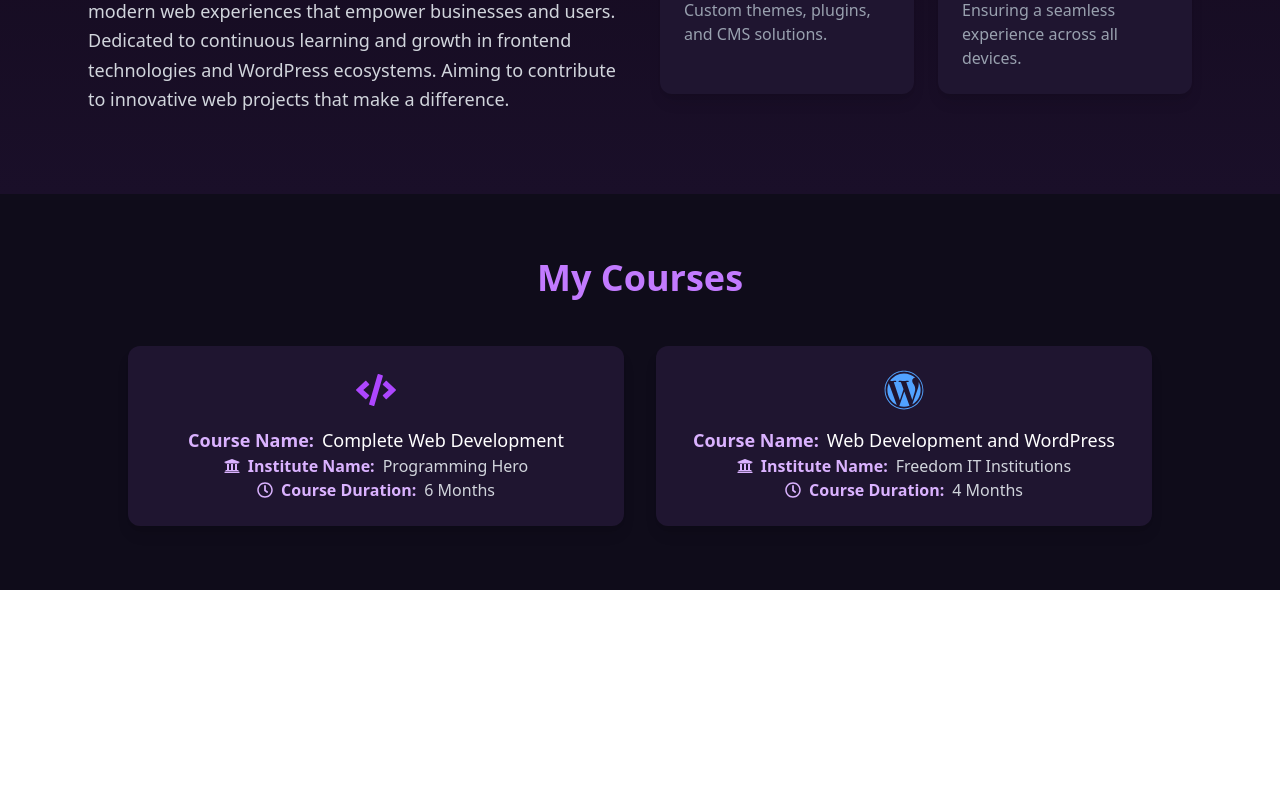
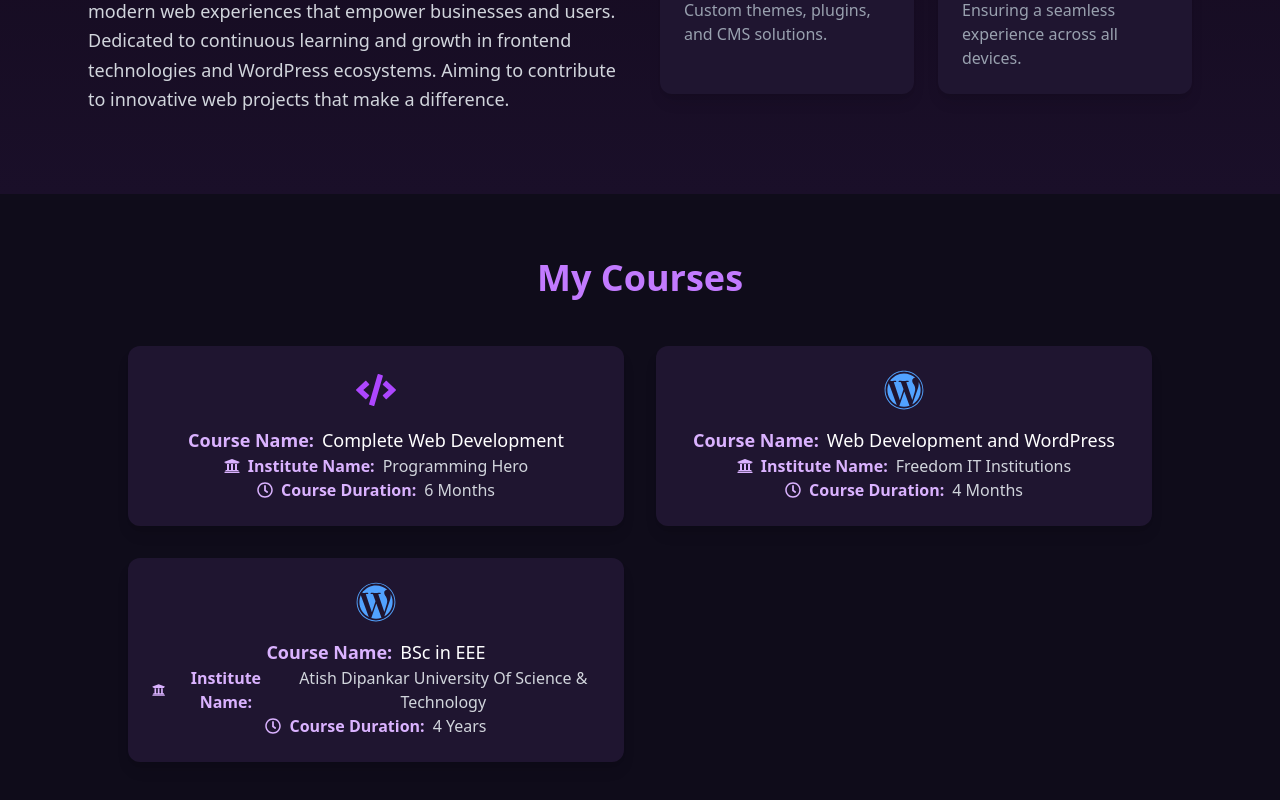
Before and after one commit to ZakariyaHussain/my-portfolio, a React (Vite) app: page / in a window 1280 px wide. Shown: the part 1188-1988 px from the top of the page. Before the commit the page ends 1778 px from the top, so only its background shows below. Built offline with nearby package versions, Linux system fonts and the light colour scheme.

Commit message:
education section add

```diff
--- a/src/Pages/Course/Course.jsx
+++ b/src/Pages/Course/Course.jsx
@@ -1,50 +1,3 @@
-// import React from "react";
-// import { FaCode, FaReact } from "react-icons/fa";
-
-// const courses = [
-//   {
-//     icon: <FaCode size={40} className="text-purple-500" />,
-//     courseName: "Complete Web Development",
-//     instituteName: "Programming Hero",
-//     duration: "6 Months",
-//   },
-//   {
-//     icon: <FaReact size={40} className="text-cyan-400" />,
-//     courseName: "Master Class Web Development and WordPress",
-//     instituteName: "Freedom IT Institutions",
-//     duration: "4 Months",
-//   },
-// ];
-
-// const Course = () => {
-//   return (
-//     <div className="py-16 bg-[#0f0c1a]">
-//       <h2 className="text-4xl font-bold text-purple-400 text-center mb-12">
-//         My Courses
-//       </h2>
-
-//       <div className="max-w-5xl mx-auto grid grid-cols-1 md:grid-cols-2 gap-8">
-//         {courses.map((course, index) => (
-//           <div
-//             key={index}
-//             className="bg-[#1f1530] rounded-xl shadow-lg p-6 flex flex-col items-center text-center hover:shadow-purple-500/30 hover:-translate-y-1 hover:scale-105 transform transition-all duration-300 ease-out cursor-pointer"
-//           >
-//             <div className="mb-4">{course.icon}</div>
-//             <h3 className="text-xl font-semibold text-white">
-//               Course Name: {course.courseName}
-//             </h3>
-//             <p className="text-gray-400">Institute Name: {course.instituteName}</p>
-//             <span className="mt-3 inline-block bg-purple-500/20 text-purple-300 px-3 py-1 rounded-full text-sm">
-//               Course Duration: {course.duration}
-//             </span>
-//           </div>
-//         ))}
-//       </div>
-//     </div>
-//   );
-// };
-
-// export default Course;
 
 import React from "react";
 import { FaCode, FaWordpress, FaUniversity, FaRegClock } from "react-icons/fa";
@@ -62,6 +15,12 @@ const courses = [
         instituteName: "Freedom IT Institutions",
         duration: "4 Months",
     },
+    {
+        icon: <FaWordpress size={40} className="text-blue-400" />,
+        courseName: "BSc in EEE",
+        instituteName: "Atish Dipankar University Of Science & Technology",
+        duration: "4 Years",
+    }
 ];
 
 const Course = () => {
```
